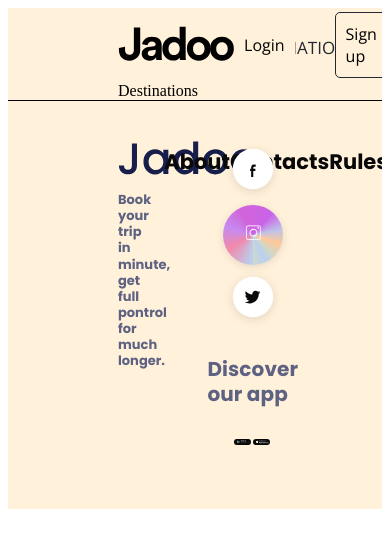
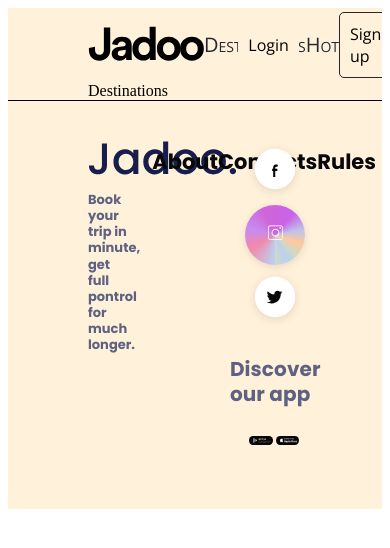
Before and after one commit to Olzhas92/react-diploma-paper, a React (Create React App) app: page /destinations in a window 390 px wide. Shown: the top 548 px of the page. Built offline with nearby package versions, Linux system fonts and the light colour scheme; a web font is replaced by a local one.

Commit message:
Breakdown 1024: App and Navbar styling completed

```diff
--- a/src/App.module.css
+++ b/src/App.module.css
@@ -19,3 +19,12 @@ body {
     background-color: #fff1da;
   }
 }
+
+@media (max-width: 1024px) {
+  .App {
+    margin: 0 auto;
+    padding: 0 80px;
+    box-sizing: border-box;
+    background-color: #fff1da;
+  }
+}
--- a/src/components/Header/Navbar.module.css
+++ b/src/components/Header/Navbar.module.css
@@ -38,3 +38,25 @@
   border-radius: 12px;
   box-shadow: 8px 4px 4px lightskyblue;
 }
+
+@media (max-width: 1024px) {
+  .nav {
+    display: flex;
+    align-items: center;
+    justify-content: space-between;
+    flex-direction: row;
+    width: 40%;
+  }
+
+  .navlink {
+    font-family: "Open Sans";
+    font-size: 20px;
+    font-weight: 400;
+    line-height: 22px;
+    letter-spacing: 0em;
+    text-align: left;
+    color: #212832;
+    text-decoration: none;
+    font-variant: small-caps;
+  }
+}
--- a/src/components/Header/Registration.module.css
+++ b/src/components/Header/Registration.module.css
@@ -32,3 +32,13 @@
   box-shadow: 8px 4px 4px lightskyblue;
   cursor: pointer;
 }
+
+@media (max-width: 1024px) {
+  .registration {
+    display: flex;
+    align-items: center;
+    justify-content: center;
+    flex-direction: row;
+    width: 24%;
+  }
+}
```
